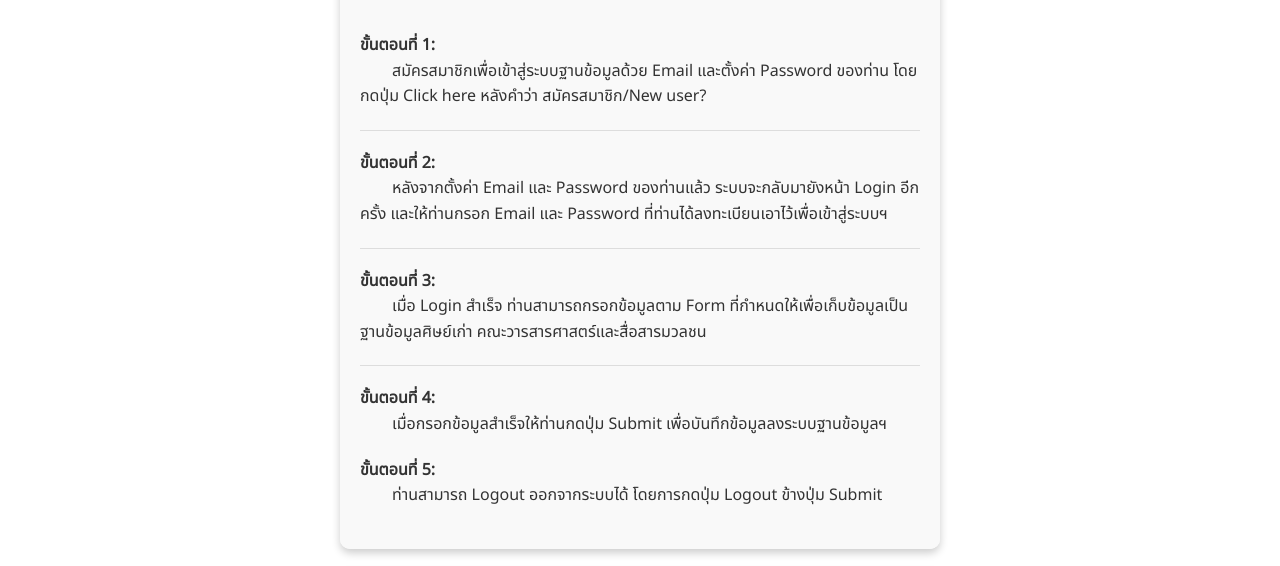
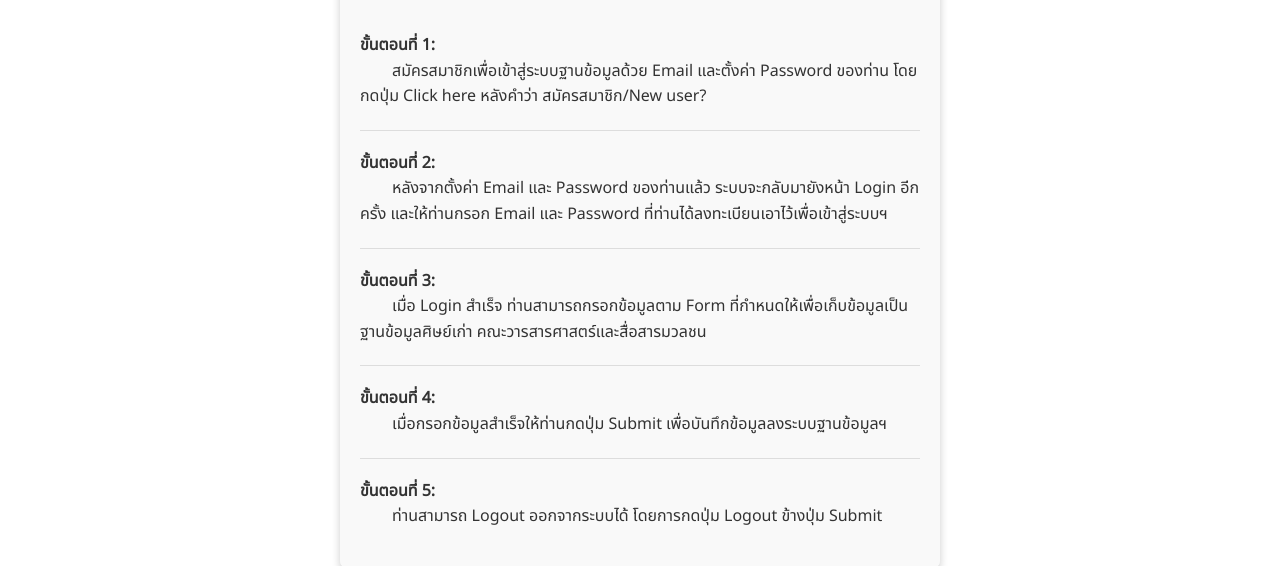
Before and after one commit to thiti0365/alumni-profile, a plain HTML site: page index.html in a window 1280 px wide. Shown: the part 209-775 px from the top of the page. Drawn offline with Linux system fonts and the light colour scheme.

Commit message:
Update index.html

```diff
--- a/index.html
+++ b/index.html
@@ -157,7 +157,7 @@
     <div class="center-container">
             <div class="card">
             <div class="card-header">
-              <h2>คำแนะนำในการใช้งานระบบฐานข้อมูลศิษย์เก่า (กรณี User ใหม่)</h2>
+              <h2>คำแนะนำในการใช้งานระบบฐานข้อมูลศิษย์เก่า <br>(กรณี User ใหม่)</h2>
             </div>
             <div class="card-body">
               <div class="step">
@@ -182,6 +182,7 @@
                 <h4>ขั้นตอนที่ 4:</h4>
                 &emsp;&emsp;เมื่อกรอกข้อมูลสำเร็จให้ท่านกดปุ่ม Submit เพื่อบันทึกข้อมูลลงระบบฐานข้อมูลฯ
               </div>
+              <hr>
 
               <div class="step">
                 <h4>ขั้นตอนที่ 5:</h4>
@@ -193,7 +194,7 @@
 
       <div class="card">
         <div class="card-header">
-          <h2>คำแนะนำในการใช้งานระบบฐานข้อมูลศิษย์เก่า (กรณีมี User อยู่แล้ว)</h2>
+          <h2>คำแนะนำในการใช้งานระบบฐานข้อมูลศิษย์เก่า <br>(กรณีมี User อยู่แล้ว)</h2>
         </div>
         <div class="card-body">
           <div class="step">
```
